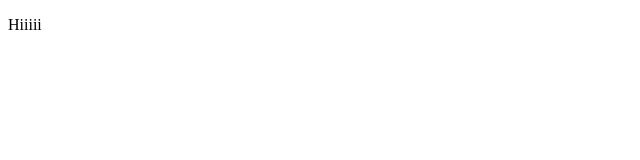
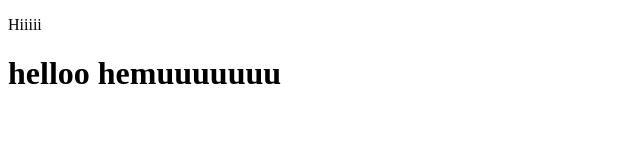
Before and after one commit to himanshu-vaishnav-01/localrepo, a plain HTML site: page index.html in a window 1280 px wide. Shown: the whole page, without its empty margins (0-640 px from the left). Drawn offline with Linux system fonts and the light colour scheme.

Commit message:
added new h1 tag

```diff
--- a/index.html
+++ b/index.html
@@ -8,5 +8,6 @@
 </head>
 <body>
     <p>Hiiiii</p>
+    <H1>helloo hemuuuuuuu</H1>
 </body>
 </html>
```
